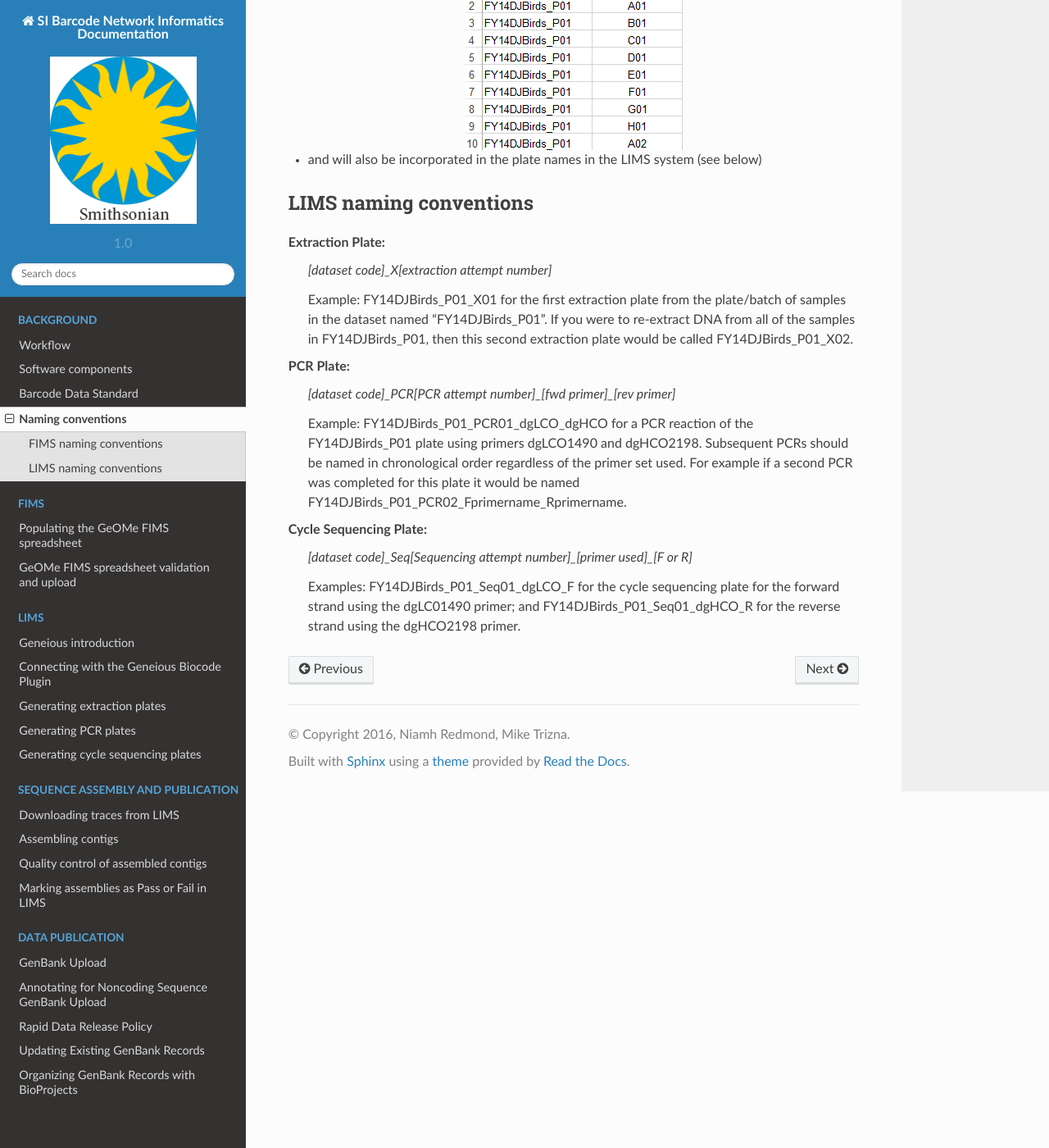
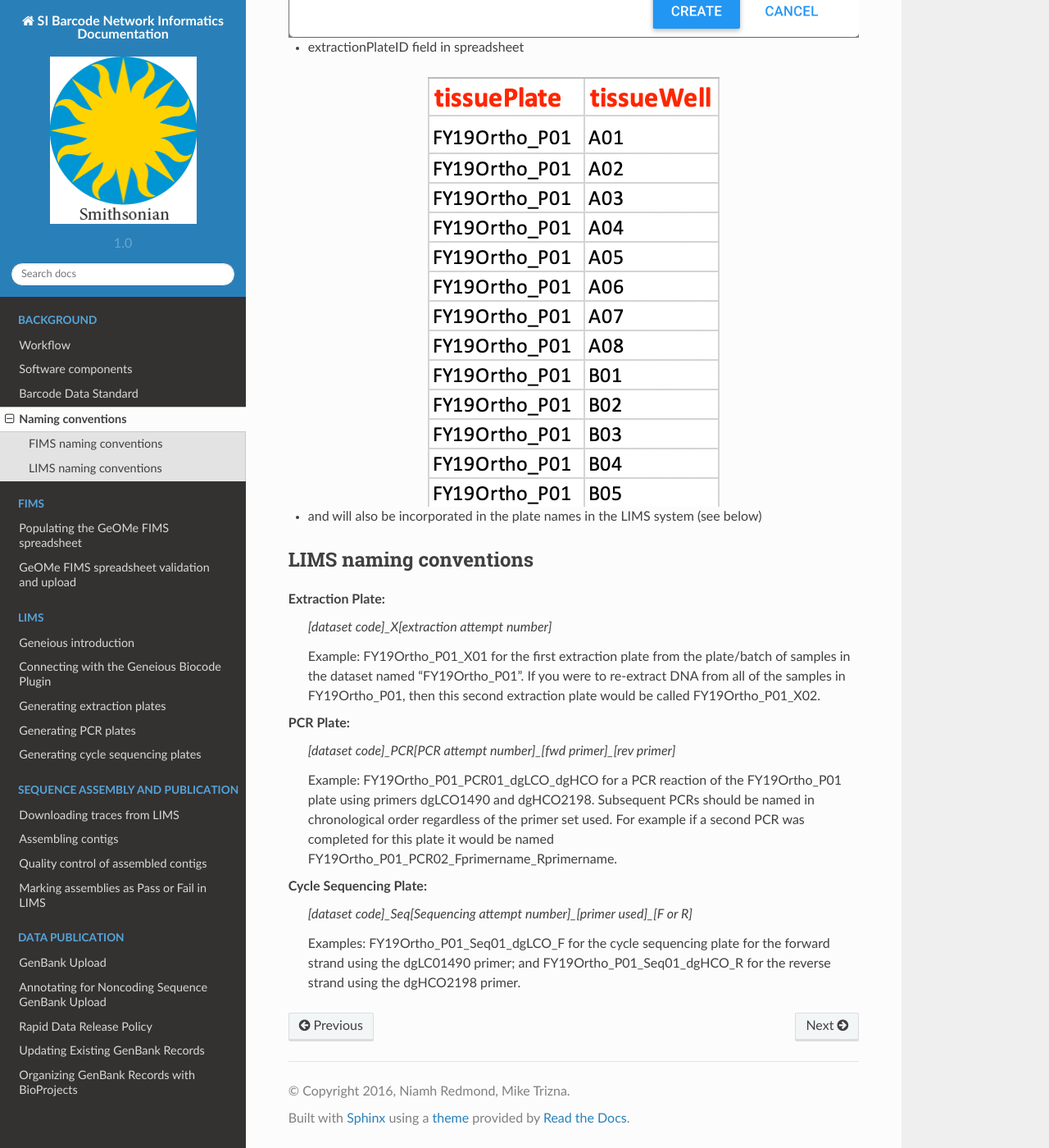
Before and after one commit to SIBarcodeNetwork/ReadtheDocsMaster, a Sphinx documentation site: the page built from Docs/conventions.rst, in a window 1280 px wide and 1400 px high, scrolled down 846 px. Shown: the whole window at 82% size. Built offline with Sphinx 7.4.7 and the Read the Docs theme 2.0.0, drawn with Linux system fonts in a browser that asks for light colours; some of the changed text lies outside the part shown.

Commit message:
Updated FIMS info
Updated text and screenshots to reflect new GeOMe workflow

```diff
--- a/Docs/conventions.rst
+++ b/Docs/conventions.rst
@@ -9,13 +9,13 @@
 Once tissues are available to be processed in the lab, they are divided into a batch, or batches, of tissues that will be processed together through the full laboratory pipeline (extraction through to sequencing). Each batch is also known as a "plate" or "dataset", terms that will be used repeatedly throughout our instructions for the FIMS and LIMS. Specimen spreadsheets must be completed for each plate of tissues prior to their processing in the lab.
 
 The SI Barcode Network creates the plate/dataset name from [Fiscal Year][Project Abbreviation]_P[Sequential Number]
-	Example: FY14DJBirds_P01 for the first plate/batch from the Djibouti Birds project from Fiscal Year 2014
+	Example: FY19Ortho_P01 for the first plate/batch from the Orthopterans project from Fiscal Year 2019
 
 This name will then be used for the:
 
-* Spreadsheet filename (FY14DJBirds_P01.xlsx)
+* Spreadsheet filename (FY19Ortho_P01.xlsx)
 
-* Dataset Code in FIMS
+* Expedition Code in FIMS
 
 .. image:: /images/dataset_code.png
 	:align: center
@@ -35,16 +35,16 @@
 Extraction Plate:
 	*[dataset code]_X[extraction attempt number]*
 
-	Example: FY14DJBirds_P01_X01 for the first extraction plate from the plate/batch of samples in the dataset named “FY14DJBirds_P01”. If you were to re-extract DNA from all of the samples in FY14DJBirds_P01, then this second extraction plate would be called FY14DJBirds_P01_X02.
+	Example: FY19Ortho_P01_X01 for the first extraction plate from the plate/batch of samples in the dataset named “FY19Ortho_P01”. If you were to re-extract DNA from all of the samples in FY19Ortho_P01, then this second extraction plate would be called FY19Ortho_P01_X02.
 
 
 PCR Plate:
 	*[dataset code]_PCR[PCR attempt number]_[fwd primer]_[rev primer]*
 
-	Example: FY14DJBirds_P01_PCR01_dgLCO_dgHCO for a PCR reaction of the FY14DJBirds_P01 plate using primers dgLCO1490 and dgHCO2198. Subsequent PCRs should be named in chronological order regardless of the primer set used. For example if a second PCR was completed for this plate it would be named FY14DJBirds_P01_PCR02_Fprimername_Rprimername.
+	Example: FY19Ortho_P01_PCR01_dgLCO_dgHCO for a PCR reaction of the FY19Ortho_P01 plate using primers dgLCO1490 and dgHCO2198. Subsequent PCRs should be named in chronological order regardless of the primer set used. For example if a second PCR was completed for this plate it would be named FY19Ortho_P01_PCR02_Fprimername_Rprimername.
 
 
 Cycle Sequencing Plate:
 	*[dataset code]_Seq[Sequencing attempt number]_[primer used]_[F or R]*
 
-	Examples: FY14DJBirds_P01_Seq01_dgLCO_F for the cycle sequencing plate for the forward strand using the dgLC01490 primer; and FY14DJBirds_P01_Seq01_dgHCO_R for the reverse strand using the dgHCO2198 primer.
+	Examples: FY19Ortho_P01_Seq01_dgLCO_F for the cycle sequencing plate for the forward strand using the dgLC01490 primer; and FY19Ortho_P01_Seq01_dgHCO_R for the reverse strand using the dgHCO2198 primer.
```
Also changed, not shown: Docs/images/dataset_code.png, Docs/images/plateid.png.
